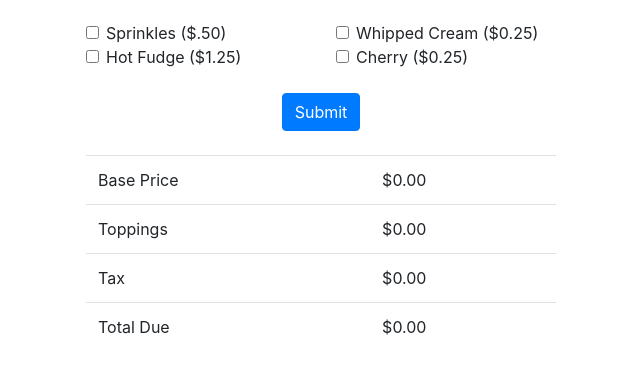
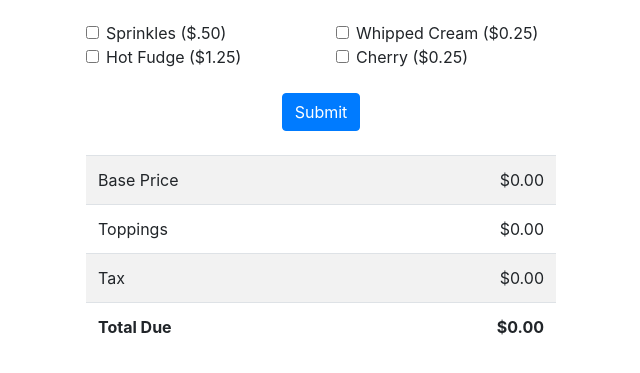
Before and after one commit to benwilhelm/yearup-2304--ice-cream, a plain HTML site: page index.html in a window 1280 px wide. Shown: the part 113-486 px from the top of the page, without its empty margins (319-959 px from the left). Drawn offline with nearby package versions, Linux system fonts and the light colour scheme.

Commit message:
styling tweaks

```diff
--- a/index.html
+++ b/index.html
@@ -81,7 +81,7 @@
 
         <div class="row my-4">
           <div class="col">
-            <table class="table">
+            <table class="table table-striped">
               <tbody>
                 <tr>
                   <td>Base Price</td>
--- a/style.css
+++ b/style.css
@@ -1,3 +1,11 @@
 .container {
   max-width: 500px;
 }
+
+table tr td:nth-child(2) {
+  text-align: right;
+}
+
+table tr:last-child {
+  font-weight: bold;
+}
```
